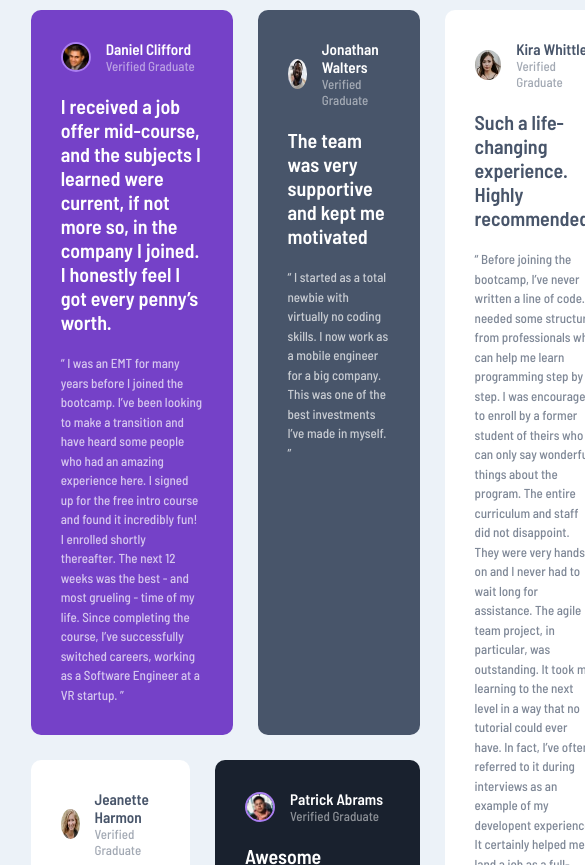
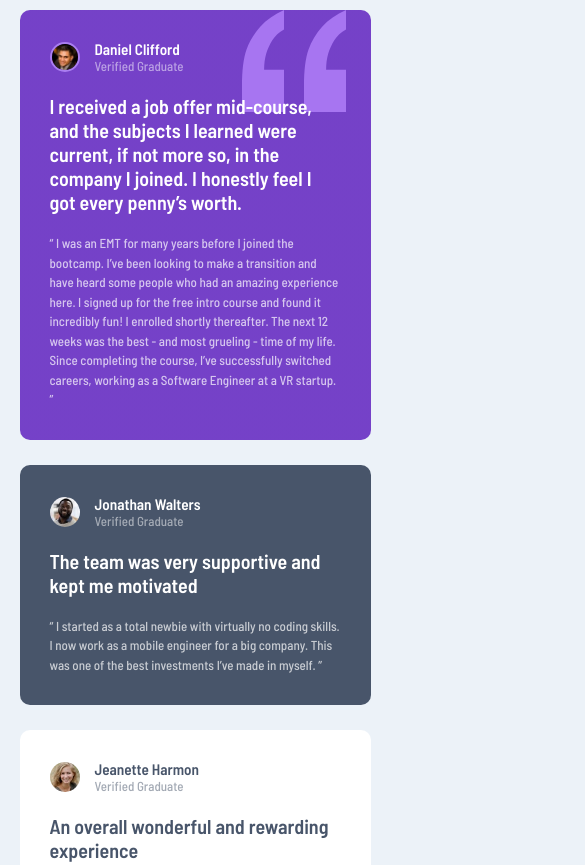
Before and after one commit to anonggentlegentle/Testimonials-grid-section, a website: page index.html in a window 390 px wide. Shown: the top 865 px of the page, 585 px wide, since content can reach past the window. Drawn offline with Linux system fonts and the light colour scheme.

Commit message:
Add responsiveness and background quotation

```diff
--- a/css/style.scss
+++ b/css/style.scss
@@ -4,6 +4,9 @@ $color-grey-dark-2: hsl(219, 29%, 14%);
 $color-grey-light-1: hsl(0, 0%, 81%);
 $color-grey-light-2: hsl(210, 46%, 95%);
 $color-white: hsl(0, 0%, 100%);
+
+$bp-1: 62.5em; // 1000px
+$bp-2: 50em; // 800px
 
 *,
 *::after,
@@ -17,6 +20,10 @@ html {
   box-sizing: border-box;
   font-size: 62.5%;
   color-scheme: dark light;
+
+  // @media only screen and (max-width: $bp-1) {
+  //   font-size: 50%;
+  // }
 }
 
 body {
@@ -47,32 +54,30 @@ video {
   grid-template-columns: repeat(4, 1fr);
   gap: 2.5rem;
 
+  @media only screen and (max-width: $bp-2) {
+    grid-template-columns: repeat(1, 1fr);
+  }
+
   &__box {
     border-radius: 1rem;
     padding: 3rem;
     color: $color-white;
-    position: relative;
 
     display: flex;
     flex-direction: column;
     row-gap: 2rem;
 
     &--1 {
-      background-color: $color-violet;
-
-      &::before {
-        content: "\201C";
-        display: block;
-        font-family: sans-serif;
-        position: absolute;
-        right: 1rem;
-        top: -7.5rem;
-        font-size: 40rem;
-        width: 40rem;
-        color: hsl(263, 80%, 72%);
-      }
+      background: url(../images/bg-pattern-quotation.svg),
+        linear-gradient($color-violet, $color-violet);
+      background-repeat: no-repeat;
+      background-position: 90% 0%;
 
       grid-column: 1 / span 2;
+
+      @media only screen and (max-width: $bp-2) {
+        grid-column: unset;
+      }
     }
 
     &--2 {
@@ -88,6 +93,10 @@ video {
       background-color: $color-grey-dark-2;
 
       grid-column: 2 / span 2;
+
+      @media only screen and (max-width: $bp-2) {
+        grid-column: unset;
+      }
     }
 
     &--5 {
@@ -96,6 +105,11 @@ video {
 
       grid-column: 4 / -1;
       grid-row: 1 / span 2;
+
+      @media only screen and (max-width: $bp-2) {
+        grid-column: unset;
+        grid-row: unset;
+      }
     }
   }
 
@@ -141,4 +155,11 @@ video {
     font-weight: 600;
     z-index: 2;
   }
+
+  // &__quotation {
+  //   font-family: sans-serif;
+  //   font-size: 40rem;
+  //   position: absolute;
+  //   align-self: flex-start;
+  // }
 }
```
Also changed, not shown: css/style.css, 1 other file.
